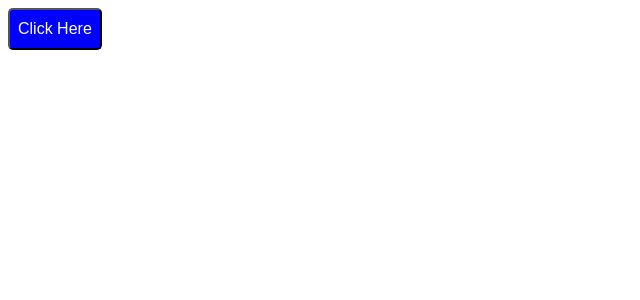
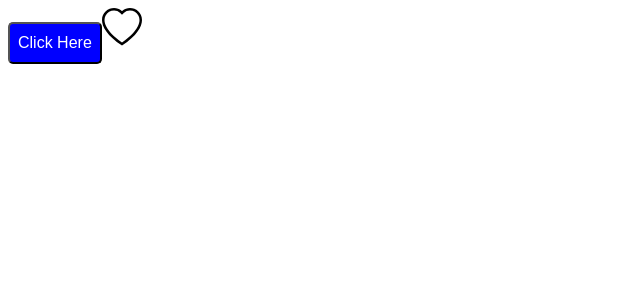
Before and after one commit to animesh0701/comic_app, a React (Vite) app: page / in a window 1280 px wide. Shown: the top 300 px of the page, without its empty margins (0-640 px from the left). Built offline with nearby package versions, Linux system fonts and the light colour scheme.

Commit message:
Assigment 2 like component added

```diff
--- a/src/App.tsx
+++ b/src/App.tsx
@@ -2,9 +2,10 @@ import ListGroup from "./components/ListGroup";
 import Alert from "./components/Alert";
 import Button from "./components/Button";
 import { useState } from "react";
-import { BsFillCartCheckFill } from "react-icons/bs";
+import { BsFillCartCheckFill, BsHeart, BsHeartFill } from "react-icons/bs";
 import Button1 from "./components/Button1";
 import styles from "./Button1.module.css";
+import Like from "./components/Like";
 const comics = ["Nirvana", "Boundary", "JJK", "CSM", "OnePiece"];
 
 const handleSelectItem = (item: string) => {
@@ -30,6 +31,7 @@ function App() {
       <BsFillCartCheckFill color="red" size={40} />
       */}
       <Button1 onClick={() => console.log("Clicked")}>Click Here</Button1>
+      <Like onClick={() => console.log("Clicked")} />
     </div>
   );
 }
--- /dev/null
+++ b/src/components/Like.tsx
@@ -0,0 +1,21 @@
+import React from "react";
+import { useState } from "react";
+import { BsHeart, BsHeartFill } from "react-icons/bs";
+
+interface Props {
+  onClick: () => void;
+}
+
+const Like = ({ onClick }: Props) => {
+  const [clicked, setClicked] = useState(false);
+
+  const handleLike = () => {
+    onClick();
+    setClicked(!clicked);
+  };
+
+  if (clicked) return <BsHeartFill fill="red" size={40} onClick={handleLike} />;
+  else return <BsHeart size={40} onClick={handleLike} />;
+};
+
+export default Like;
```
